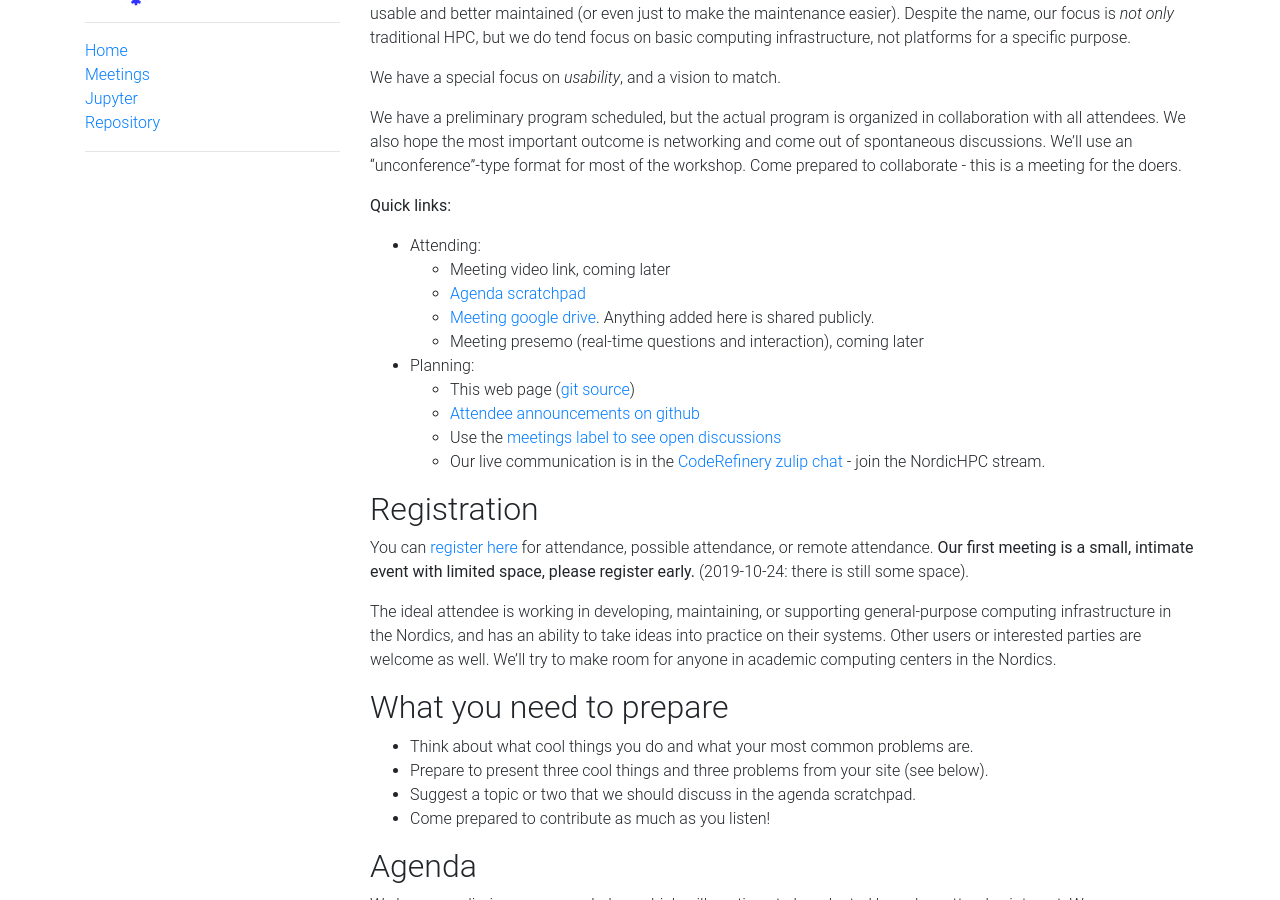
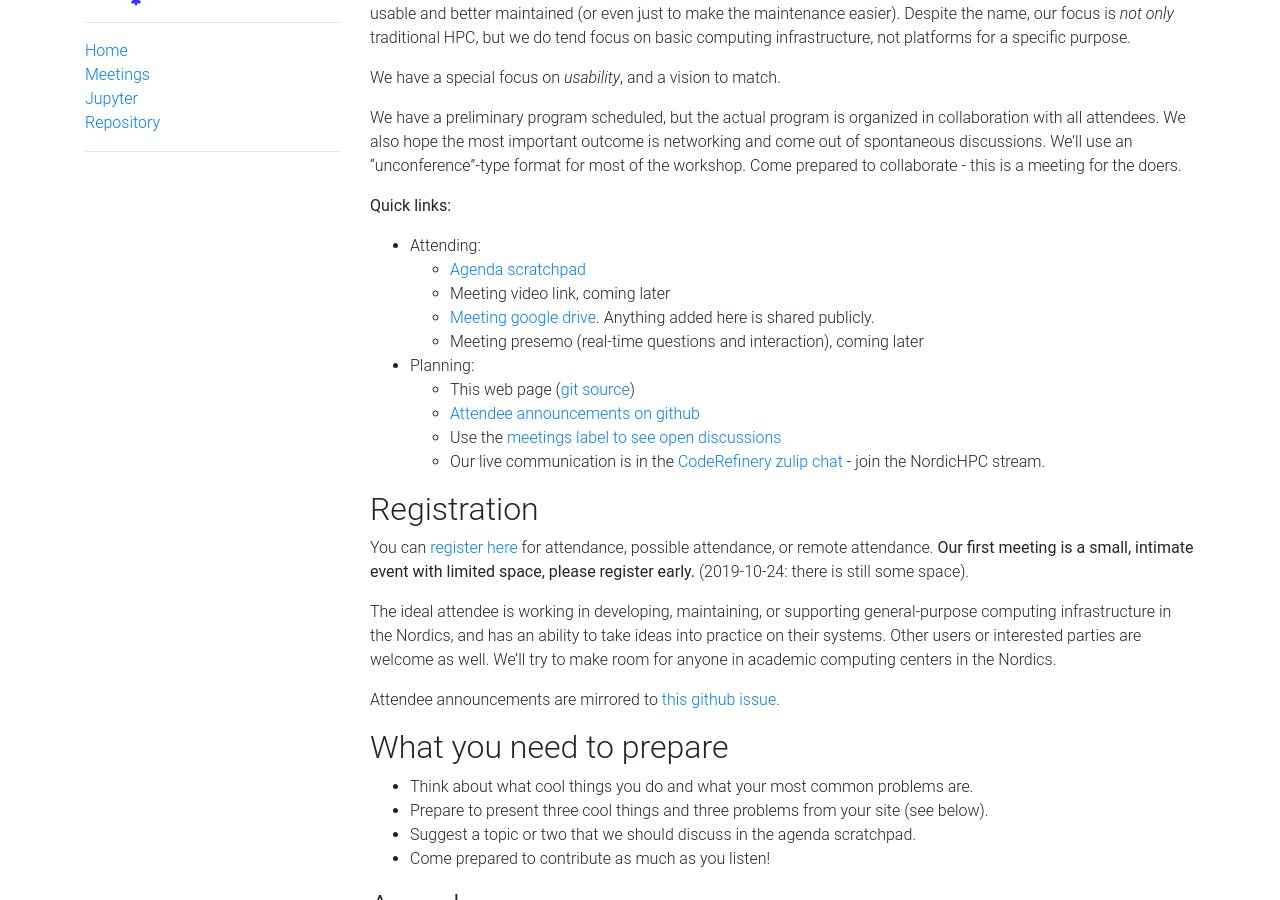
Before and after one commit to NordicHPC/nordichpc.github.io, a Jekyll site: the page built from 2019-11-14-helsinki.md, in a window 1280 px wide and 900 px high, scrolled down 270 px. Built offline with Jekyll 4.4.1, drawn with Linux system fonts in a browser that asks for light colours; nearby versions of some CDN libraries; comment, search, counter and statistics services are not loaded.

Commit message:
Add link to announcement issue, adjust quick links

```diff
--- a/2019-11-14-helsinki.md
+++ b/2019-11-14-helsinki.md
@@ -31,8 +31,8 @@ doers.
 **Quick links:**
 
 * Attending:
+  * [Agenda scratchpad](https://hackmd.io/uCFgSqABSBKP1PGKLxjLKQ?both)
   * Meeting video link, coming later
-  * [Agenda scratchpad](https://hackmd.io/uCFgSqABSBKP1PGKLxjLKQ?both)
   * [Meeting google drive](https://drive.google.com/drive/u/0/folders/1f6PwK_ihXoKRbQdyAQ2Kwh7z3h7UuxRh).  Anything added here is shared publicly.
   * Meeting presemo (real-time questions and interaction), coming later
 * Planning:
@@ -60,7 +60,8 @@ ability to take ideas into practice on their systems.  Other users or interested
 are welcome as well.  We'll try to make room for anyone in academic
 computing centers in the Nordics.
 
-
+Attendee announcements are mirrored to [this github
+issue](https://github.com/NordicHPC/nordichpc.github.io/issues/36).
 
 
 
```
